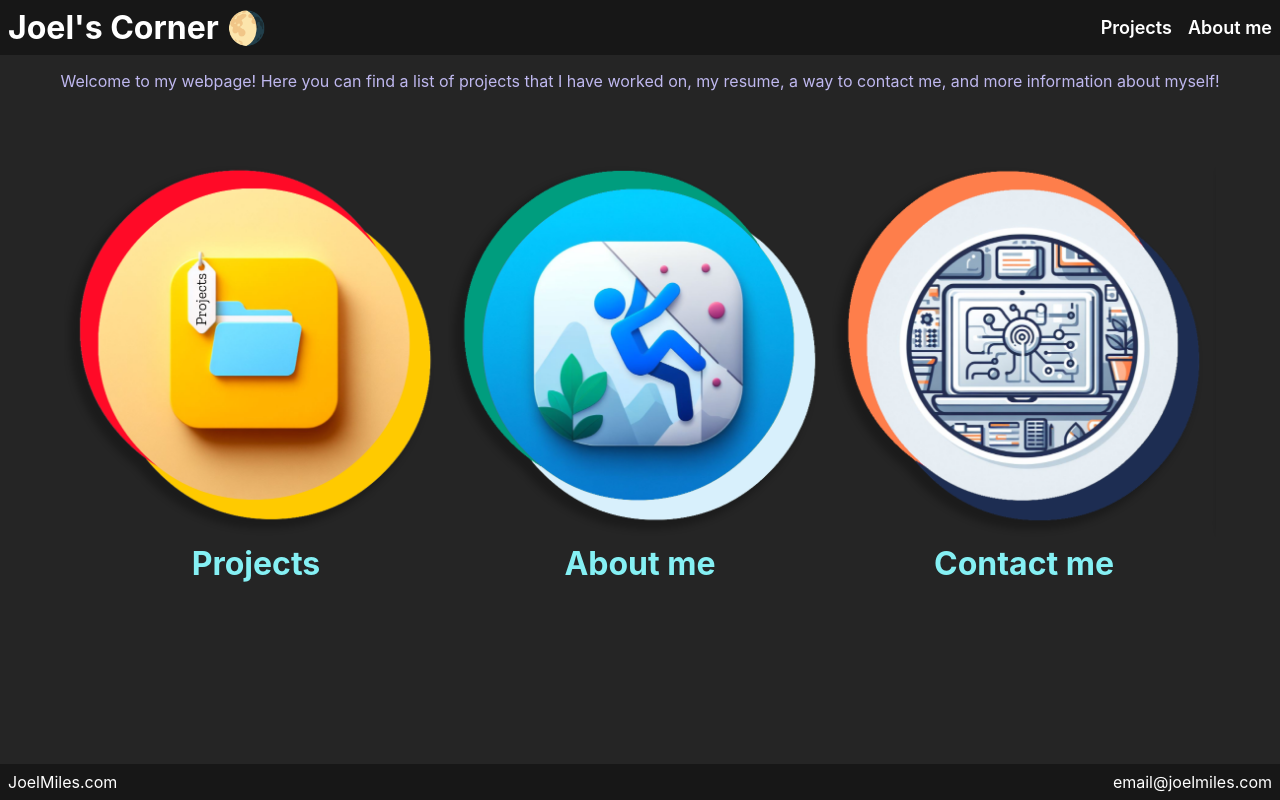
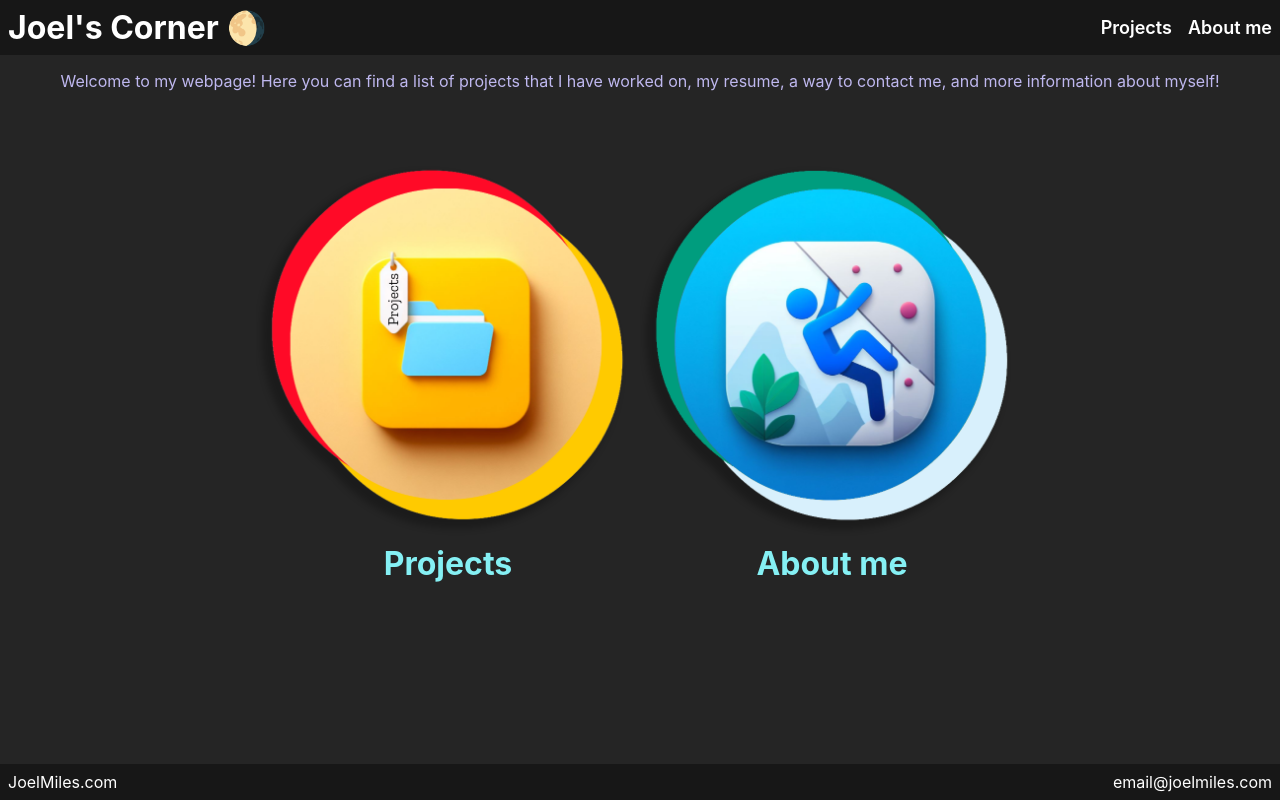
Before and after one commit to Neeblue/joels-corner, a React (Create React App) app: page / in a window 1280 px wide. Built offline with nearby package versions, Linux system fonts and the light colour scheme.

Commit message:
Temporarily removed contact me page

```diff
--- a/src/components/Introduction.tsx
+++ b/src/components/Introduction.tsx
@@ -10,7 +10,7 @@ export default function Introduction() {
             <div className="buttons">
                 <Button url = "/projects" name="Projects" img="/images/projects-icon.png" />
                 <Button url = "/about" name="About me" img="/images/about-icon.png"/>
-                <Button url = "/contact" name="Contact me" img="/images/contact-icon.png" />
+                {/* <Button url="/contact" name={`Contact me (unused)`} img="/images/contact-icon.png" /> */}
             </div>
             <br />
         </div>
--- a/src/components/ScrollToTopWrapper.tsx
+++ b/src/components/ScrollToTopWrapper.tsx
@@ -6,7 +6,7 @@ const ScrollToTopWrapper = ({ children }: any) => {
     return withScrollToTop(() => children);
 };
 
-function withScrollToTop(WrappedComponent: any) {
+function withScrollToTop(WrappedComponent: React.FC) {
     return (
         <>
             <WrappedComponent />
```
